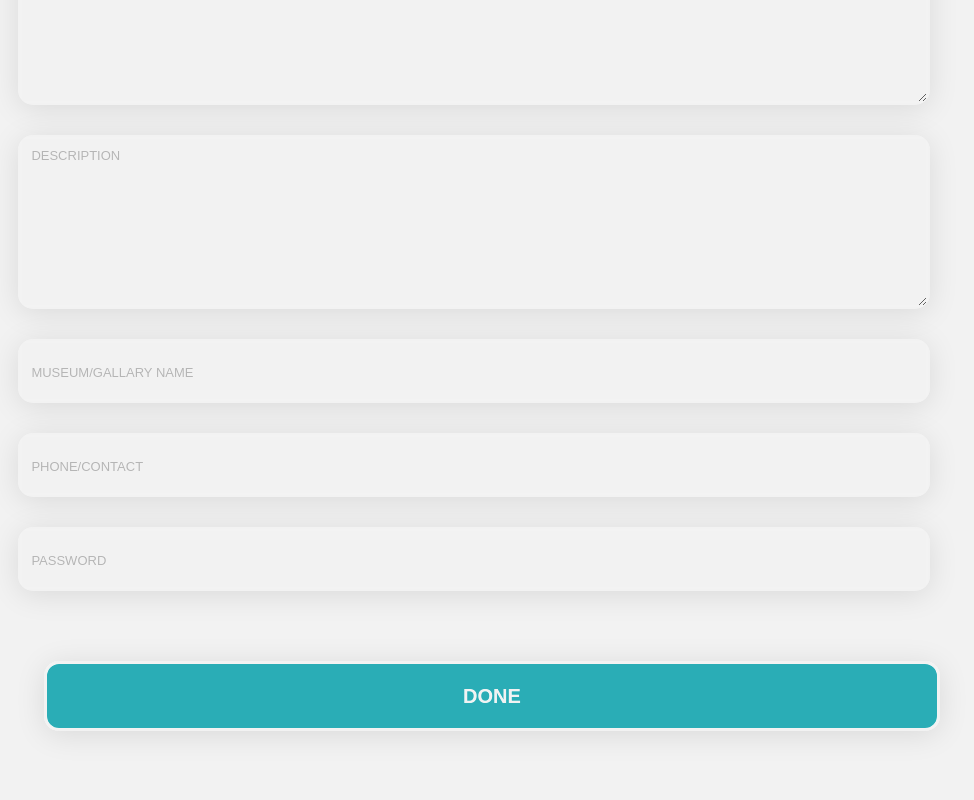
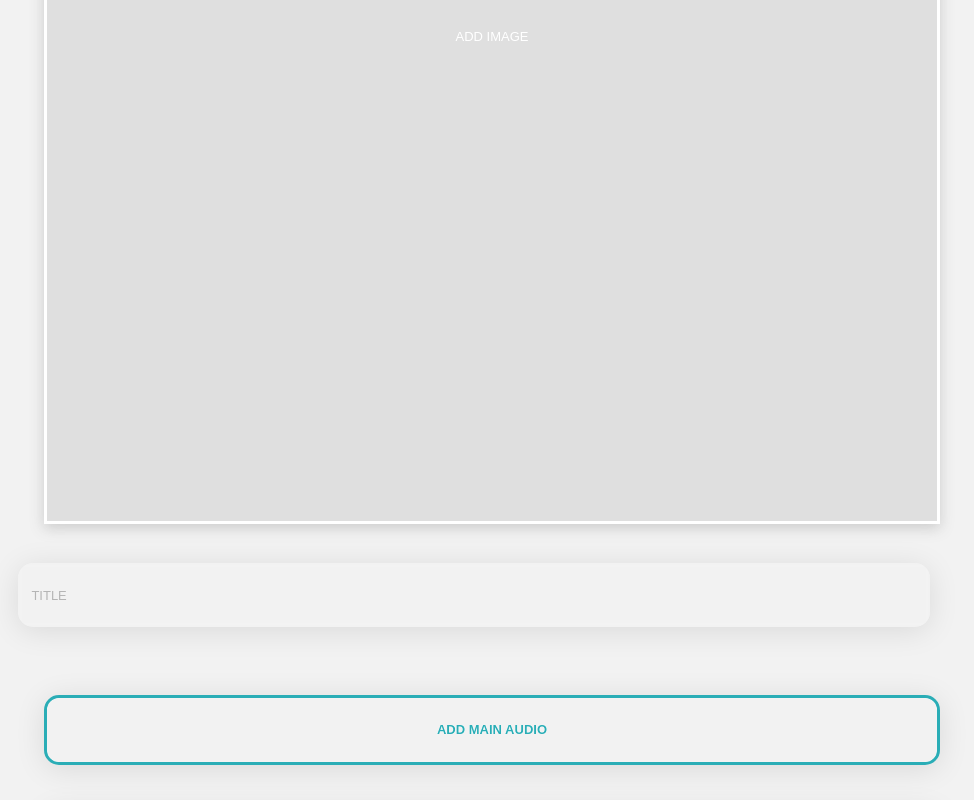
Before and after one commit to niloufarmj/Final-Project-Museumore-AR, a React (Create React App) app in the folder museumore-frontend/: page /additem in a window 1280 px wide. Shown: the part 640-1440 px from the top of the page, without its empty margins (148-1122 px from the left). Built offline with nearby package versions, Linux system fonts and the light colour scheme.

Commit message:
add item ui

```diff
--- a/museumore-frontend/src/App.js
+++ b/museumore-frontend/src/App.js
@@ -16,13 +16,11 @@ function App() {
   return (
     <BrowserRouter>
       <Routes>
-        <Route path="/" element={<EditInfo />}>
-          <Route index element={<AdditionalInfo />} />
-          <Route path="aboutus" element={<AboutUs />} />
-          <Route path="login" element={<Login />} />
-          <Route path="signup" element={<Signup />} />
-          <Route path="additem" element={<AddItem />} />
-        </Route>
+        <Route path="/" element={<AddItem />} />
+        <Route path="aboutus" element={<AboutUs />} />
+        <Route path="login" element={<Login />} />
+        <Route path="signup" element={<Signup />} />
+        <Route path="additem" element={<AddItem />} />
       </Routes>
     </BrowserRouter>
   );
--- a/museumore-frontend/src/Assets/CSS/button.css
+++ b/museumore-frontend/src/Assets/CSS/button.css
@@ -35,7 +35,7 @@
 .add-image-button {
   display: inline-block;
   background: rgba(217, 217, 217, 0.75);
-    border: 3px solid #FFFFFF;
+  border: 3px solid #ffffff;
   box-shadow: 0px 4px 13px rgba(90, 90, 90, 0.25);
 
   font-family: "Arial";
@@ -70,7 +70,6 @@
   border-radius: 50%;
 }
 
-
 .center {
   display: flex;
   justify-content: center;
@@ -94,4 +93,16 @@
   border: 3px solid #2aadb6;
   box-shadow: 0px 4px 30px rgba(0, 0, 0, 0.1);
   border-radius: 15px;
+
+  font-family: "Arial";
+  font-weight: 657;
+  font-size: 13px;
+  line-height: 24px;
+
+  text-transform: uppercase;
+
+  color: #2aadb6;
+  font-variation-settings: "slnt" -1;
+
+  backdrop-filter: blur(2px);
 }
--- a/museumore-frontend/src/Components/Layouts/AddImageButton.js
+++ b/museumore-frontend/src/Components/Layouts/AddImageButton.js
@@ -1,33 +1,32 @@
-import React from 'react';
-import '../../Assets/CSS/button.css'
+import React from "react";
+import "../../Assets/CSS/button.css";
 
 function AddImageButton(params) {
-
   let style = {
     width: params.width,
-        marginLeft: params.marginLeft
-    }
+    marginLeft: params.marginLeft,
+  };
 
   const hiddenFileInput = React.useRef(null);
 
-    const handleClick = event => {
+  const handleClick = (event) => {
     hiddenFileInput.current.click();
   };
 
-
-    return(
+  return (
     <>
-        <button className={'add-image-button ' + params.shape} style={style} onClick={handleClick}>
-            <div className='dummy' />
+      <button
+        className={"add-image-button " + params.shape}
+        style={style}
+        onClick={handleClick}
+      >
+        <div className="dummy" />
         {params.text}
       </button>
 
-        <input  type="file"
-            ref={hiddenFileInput}
-            style={{display: 'none'}} />
-
+      <input type="file" ref={hiddenFileInput} style={{ display: "none" }} />
     </>
-        )
+  );
 }
 
 export default AddImageButton;
--- a/museumore-frontend/src/Components/Layouts/UploadAudio.js
+++ /dev/null
@@ -1,46 +0,0 @@
-import React, { useState } from "react";
-
-function UploadAudio() {
-  const [selectedFile, setSelectedFile] = useState();
-  const [isFilePicked, setIsFilePicked] = useState(false);
-
-  const changeHandler = (event) => {
-    setSelectedFile(event.target.files[0]);
-    setIsFilePicked(true);
-  };
-
-  const handleSubmission = () => {
-    // const formData = new FormData();
-    // formData.append("File", selectedFile);
-    // fetch("https://freeimage.host/api/1/upload?key=<YOUR_API_KEY>", {
-    //   method: "POST",
-    //   body: formData,
-    // })
-    //   .then((response) => response.json())
-    //   .then((result) => {
-    //     console.log("Success:", result);
-    //   })
-    //   .catch((error) => {
-    //     console.error("Error:", error);
-    //   });
-  };
-
-  return (
-    <div>
-      <input type="file" name="file" onChange={changeHandler} />
-      {isFilePicked ? (
-        <div>
-          <p>Filename: {selectedFile.name}</p>
-          <p>Filetype: {selectedFile.type}</p>
-          <p>Size in bytes: {selectedFile.size}</p>
-        </div>
-      ) : (
-        <p>Select a file to show details</p>
-      )}
-      <div>
-        <button onClick={handleSubmission}>Submit</button>
-      </div>
-    </div>
-  );
-}
-export default UploadAudio;
--- a/museumore-frontend/src/Components/Pages/AddItem.js
+++ b/museumore-frontend/src/Components/Pages/AddItem.js
@@ -1,25 +1,33 @@
 import Button from "../Layouts/Button";
 import Input from "../Layouts/Input";
-import Text from "../Layouts/Text";
 import ReturnButton from "../Layouts/ReturnButton";
-import UploadAudio from "../Layouts/UploadAudio";
 
-import React, { Fragment } from "react";
+import React from "react";
 import AddFileButton from "../Layouts/AddFileButton";
 import TextArea from "../Layouts/TextArea";
+import AddImageButton from "../Layouts/AddImageButton";
 
 function AddItem() {
   return (
     <>
       <ReturnButton />
-      <div style={{ alignItems: "center", marginTop: "180px" }}>
+      <div style={{ alignItems: "center", marginTop: "3%" }}>
+        <AddImageButton width="70%" marginLeft="15%" text="add image" />
+        <div style={{ marginTop: "3%" }}></div>
         <Input text="Title" />
-        <AddFileButton text="Add Audio File" />
-        <AddFileButton text="Add Augmented Video" />
+        <div style={{ marginTop: "3%" }}></div>
+        <AddFileButton text="add main audio" />
+        <div style={{ marginTop: "1%" }}></div>
+        <AddFileButton text="add augmented video" />
+        <div style={{ marginTop: "3%" }}></div>
         <TextArea text="Description" />
-        <div style={{ marginTop: "30px" }}></div>
+        <div style={{ marginTop: "3%" }}></div>
+        <AddFileButton text="add extra audio" />
+        <div style={{ marginTop: "1%" }}></div>
+        <AddFileButton text="add extra augmented video" />
+        <div style={{ marginTop: "5%" }}></div>
         <Button text="Done" />
-        <div style={{ marginTop: "30px" }}></div>
+        <div style={{ marginTop: "5%" }}></div>
       </div>
     </>
   );
```
Also changed, not shown: museumore-frontend/src/Components/Pages/Dashboard.js (+16 -17 lines). Lines whose indentation alone changed are shown as unchanged.
